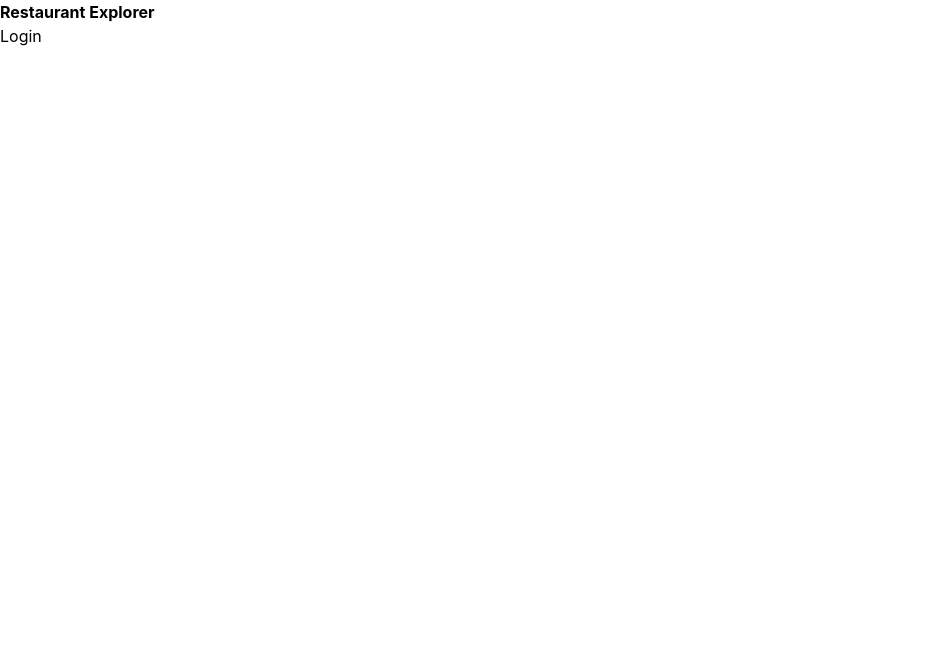
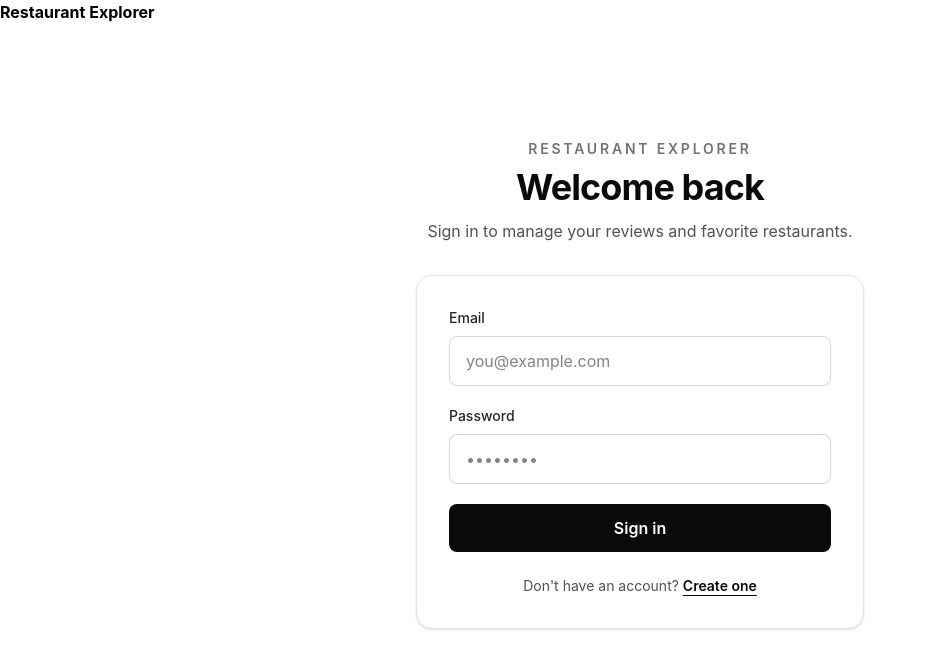
Before and after one commit to GH-Prince-Laxamana/addbase-restaurant-finder-system, a React (Vite) app in the folder frontend/: page /login in a window 1280 px wide. Shown: the top 668 px of the page, without its empty margins (0-926 px from the left). Built offline with nearby package versions, Linux system fonts and the light colour scheme; no server answers.

Commit message:
Added Initial LogIn Page

```diff
--- a/frontend/src/pages/auth/LoginPage.tsx
+++ b/frontend/src/pages/auth/LoginPage.tsx
@@ -1,3 +1,176 @@
+import {
+    useState,
+    type FormEvent,
+} from "react";
+import {
+    Link,
+    useLocation,
+    useNavigate,
+} from "react-router-dom";
+
+import { useAuth } from "../../hooks/useAuth";
+import { ApiError } from "../../services/api";
+
 export function LoginPage() {
-    return <h1>Login</h1>;
+    const { login } = useAuth();
+    const navigate = useNavigate();
+    const location = useLocation();
+
+    const [email, setEmail] = useState("");
+    const [password, setPassword] = useState("");
+    const [errorMessage, setErrorMessage] = useState("");
+    const [isSubmitting, setIsSubmitting] =
+        useState(false);
+
+    const handleSubmit = async (
+        event: FormEvent<HTMLFormElement>
+    ) => {
+        event.preventDefault();
+
+        setErrorMessage("");
+        setIsSubmitting(true);
+
+        try {
+            await login(email, password);
+
+            const from =
+                (
+                    location.state as
+                        | {
+                              from?: {
+                                  pathname?: string;
+                                  search?: string;
+                                  hash?: string;
+                              };
+                          }
+                        | null
+                )?.from;
+
+            const destination = `${from?.pathname ?? "/"}${
+                from?.search ?? ""
+            }${from?.hash ?? ""}`;
+
+            navigate(destination, {
+                replace: true,
+            });
+        } catch (error) {
+            if (error instanceof ApiError) {
+                setErrorMessage(error.message);
+            } else {
+                setErrorMessage(
+                    "Unable to sign in. Please try again."
+                );
+            }
+        } finally {
+            setIsSubmitting(false);
+        }
+    };
+
+    return (
+        <section className="flex min-h-[calc(100vh-80px)] items-center justify-center px-6 py-12">
+            <div className="w-full max-w-md">
+                <div className="mb-8 text-center">
+                    <p className="mb-2 text-sm font-semibold uppercase tracking-[0.2em] text-neutral-500">
+                        Restaurant Explorer
+                    </p>
+
+                    <h1 className="text-4xl font-bold tracking-tight text-neutral-950">
+                        Welcome back
+                    </h1>
+
+                    <p className="mt-3 text-neutral-600">
+                        Sign in to manage your reviews
+                        and favorite restaurants.
+                    </p>
+                </div>
+
+                <div className="rounded-2xl border border-neutral-200 bg-white p-8 shadow-sm">
+                    {errorMessage && (
+                        <div
+                            role="alert"
+                            className="mb-6 rounded-lg border border-red-200 bg-red-50 px-4 py-3 text-sm text-red-700"
+                        >
+                            {errorMessage}
+                        </div>
+                    )}
+
+                    <form
+                        onSubmit={handleSubmit}
+                        className="space-y-5"
+                    >
+                        <div>
+                            <label
+                                htmlFor="email"
+                                className="mb-2 block text-sm font-medium text-neutral-800"
+                            >
+                                Email
+                            </label>
+
+                            <input
+                                id="email"
+                                name="email"
+                                type="email"
+                                autoComplete="email"
+                                required
+                                value={email}
+                                onChange={(event) =>
+                                    setEmail(
+                                        event.target.value
+                                    )
+                                }
+                                className="w-full rounded-lg border border-neutral-300 px-4 py-3 text-neutral-950 outline-none transition focus:border-neutral-900 focus:ring-2 focus:ring-neutral-200"
+                                placeholder="you@example.com"
+                            />
+                        </div>
+
+                        <div>
+                            <label
+                                htmlFor="password"
+                                className="mb-2 block text-sm font-medium text-neutral-800"
+                            >
+                                Password
+                            </label>
+
+                            <input
+                                id="password"
+                                name="password"
+                                type="password"
+                                autoComplete="current-password"
+                                required
+                                minLength={8}
+                                value={password}
+                                onChange={(event) =>
+                                    setPassword(
+                                        event.target.value
+                                    )
+                                }
+                                className="w-full rounded-lg border border-neutral-300 px-4 py-3 text-neutral-950 outline-none transition focus:border-neutral-900 focus:ring-2 focus:ring-neutral-200"
+                                placeholder="••••••••"
+                            />
+                        </div>
+
+                        <button
+                            type="submit"
+                            disabled={isSubmitting}
+                            className="w-full rounded-lg bg-neutral-950 px-4 py-3 font-semibold text-white transition hover:bg-neutral-800 disabled:cursor-not-allowed disabled:opacity-60"
+                        >
+                            {isSubmitting
+                                ? "Signing in..."
+                                : "Sign in"}
+                        </button>
+                    </form>
+
+                    <p className="mt-6 text-center text-sm text-neutral-600">
+                        Don't have an account?{" "}
+                        <Link
+                            to="/register"
+                            className="font-semibold text-neutral-950 underline underline-offset-4"
+                        >
+                            Create one
+                        </Link>
+                    </p>
+                </div>
+            </div>
+        </section>
+    );
 }
--- a/frontend/vite.config.ts
+++ b/frontend/vite.config.ts
@@ -9,4 +9,14 @@ export default defineConfig({
     react(),
     babel({ presets: [reactCompilerPreset()] }), tailwindcss(),
   ],
+
+  server: {
+    proxy: {
+      "/api": {
+        target: "http://localhost:5000",
+        changeOrigin: true,
+      },
+    },
+  },
+
 })
```
